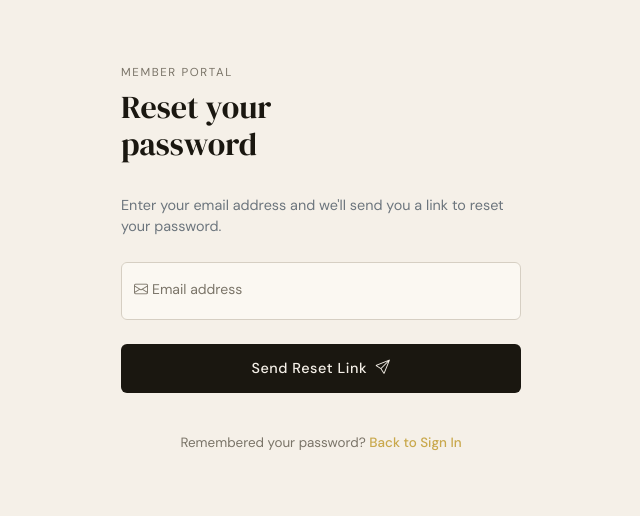
After one commit to SamsonEshipillahPasili/tenant-hub, a Django app: page /auth/forgot-password/ in a window 1280 px wide. The commit adds this page. Shown: the top 516 px of the page, without its empty margins (319-959 px from the left). Run offline with Django 5.2, Linux system fonts and the light colour scheme.

Commit message:
Add the forgot password page

```diff
--- /dev/null
+++ b/authz/templates/authz/forgot-password.html
@@ -0,0 +1,40 @@
+{% extends '_base.html' %}
+
+{% load static %}
+
+{% block head %}
+    {{ block.super }}
+    <link href="{% static 'authz/auth.css' %}" rel="stylesheet" />
+{% endblock head %}
+
+{% block content %}
+
+    <div class="auth-wrapper">
+      <div class="auth-container">
+        <div class="form-card">
+
+          <p class="eyebrow">Member Portal</p>
+          <h2>Reset your<br/>password</h2>
+
+          <p class="mb-4 text-secondary" style="font-size: 0.9rem;">
+            Enter your email address and we'll send you a link to reset your password.
+          </p>
+
+          <!-- Email -->
+          <div class="form-floating mb-4">
+            <input type="email" class="form-control" id="email" placeholder="name@example.com" autocomplete="email"/>
+            <label for="email"><i class="bi bi-envelope me-1"></i>Email address</label>
+          </div>
+
+          <!-- Submit -->
+          <button class="btn-signin mb-3" type="button">Send Reset Link &nbsp;<i class="bi bi-send"></i></button>
+
+          <p class="signup-text">
+            Remembered your password? <a href="{% url 'authz:sign-in' %}" class="link-gold">Back to Sign In</a>
+          </p>
+
+        </div>
+      </div>
+</div>
+
+{% endblock content %}
--- a/authz/templates/authz/sign-in.html
+++ b/authz/templates/authz/sign-in.html
@@ -53,7 +53,7 @@
               <input class="form-check-input" type="checkbox" id="remember"/>
               <label class="form-check-label" for="remember">Remember me</label>
             </div>
-            <a href="#" class="link-gold" style="font-size:.83rem;">Forgot password?</a>
+            <a href="{% url 'authz:forgot-password' %}" class="link-gold" style="font-size:.83rem;">Forgot password?</a>
           </div>
 
           <!-- Submit -->
--- a/authz/urls.py
+++ b/authz/urls.py
@@ -7,4 +7,5 @@ from . import views
 urlpatterns = [
     path('sign-in/', views.TenantHubLoginView.as_view(), name='sign-in'),
     path('sign-up/', views.RegisterView.as_view(), name='sign-up'),
+    path('forgot-password/', views.ForgotPasswordView.as_view(), name='forgot-password'),
 ]
--- a/authz/views.py
+++ b/authz/views.py
@@ -8,3 +8,7 @@ class TenantHubLoginView(LoginView):
 
 class RegisterView(TemplateView):
     template_name = 'authz/sign-up.html'
+
+
+class ForgotPasswordView(TemplateView):
+    template_name = 'authz/forgot-password.html'
```
